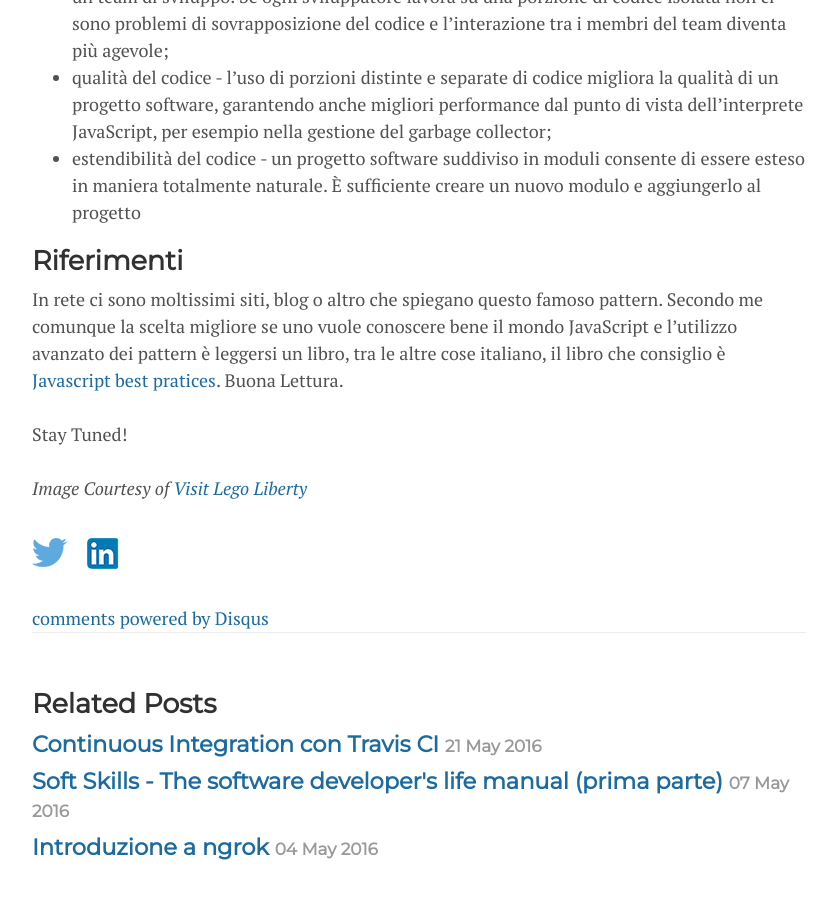
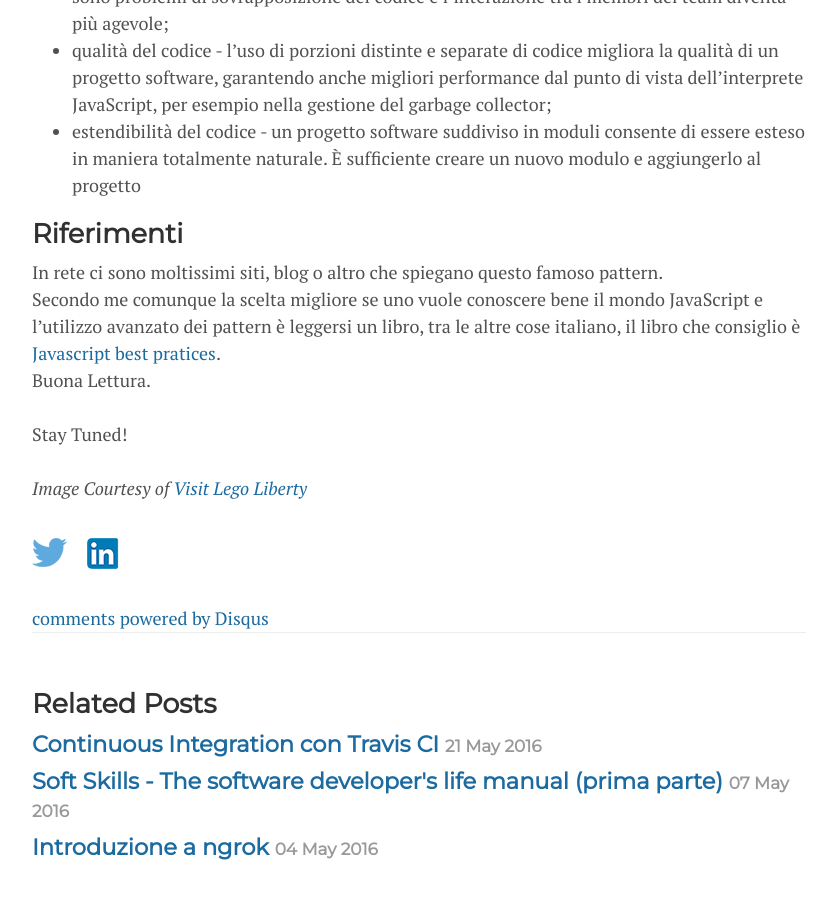
Before and after one commit to ascatox/ascatox.github.io, a Jekyll site: the page built from _posts/2016-07-21-pattern-module-in-javascript.md, in a window 1280 px wide and 900 px high, scrolled down 3518 px. Shown: the whole window, without its empty margins (221-1057 px from the left). Built offline with Jekyll 4.4.1, drawn with Linux system fonts in a browser that asks for light colours; comment, search, counter and statistics services are not loaded.

Commit message:
New post Pattern module in JavaScript

```diff
--- a/_posts/2016-07-21-pattern-module-in-javascript.md
+++ b/_posts/2016-07-21-pattern-module-in-javascript.md
@@ -11,7 +11,7 @@
 Definizione di [Wikipedia](https://it.wikipedia.org/wiki/Design_pattern "Wikipedia") per **Design Pattern**: <br/>
 *"In informatica, nell'ambito dell'ingegneria del software, un design pattern, è un concetto che può essere definito una soluzione progettuale generale ad un problema ricorrente. Si tratta di una descrizione o modello logico da applicare per la risoluzione di un problema che può presentarsi in diverse situazioni durante le fasi di progettazione e sviluppo del software, ancor prima della definizione dell'algoritmo risolutivo della parte computazionale."*
 <!--more-->
-<br/><br/>
+<br/>
 Il termine ha iniziato a prendere piede, tra i programmatori di tutto il mondo, dopo la pubblicazione del famoso libro Design Patterns: Elementi per il riuso di software a oggetti di Erich Gamma, Richard Helm, Ralph Johnson e John Vlissides nel 1995 (gli autori di questo libro vengono spesso chiamati la Gang of Four).<br/>
 I design pattern sono uno strumento fondamentale nello sviluppo delle applicazioni software professionali. Essi vengono studiati in tutti corsi di ingegneria del software del mondo e in ambito professionale la loro conoscenza è diventata un prerequisito fondamentale (sono spesso argomento di discussione durante i colloqui tecnici nei processi di selezione del personale). I principali vantaggi dell’utilizzo dei design pattern nella progettazione di applicazioni software sono:<br/>
 
@@ -95,7 +95,8 @@
 - estendibilità del codice - un progetto software suddiviso in moduli consente di essere esteso in maniera totalmente naturale. È sufficiente creare un nuovo modulo e aggiungerlo al progetto
 
 <h2>Riferimenti</h2>
-In rete ci sono moltissimi siti, blog o altro che spiegano questo famoso pattern. Secondo me comunque la scelta migliore se uno vuole conoscere bene il mondo JavaScript e l'utilizzo avanzato dei pattern è leggersi un libro, tra le altre cose italiano, il libro che consiglio è [Javascript best pratices](http://www.jsbestpractices.it/ "Javascript best pratices").
+In rete ci sono moltissimi siti, blog o altro che spiegano questo famoso pattern.<br/>
+Secondo me comunque la scelta migliore se uno vuole conoscere bene il mondo JavaScript e l'utilizzo avanzato dei pattern è leggersi un libro, tra le altre cose italiano, il libro che consiglio è [Javascript best pratices](http://www.jsbestpractices.it/ "Javascript best pratices").<br/>
 Buona Lettura.
 <br/>
 <br/>
```
